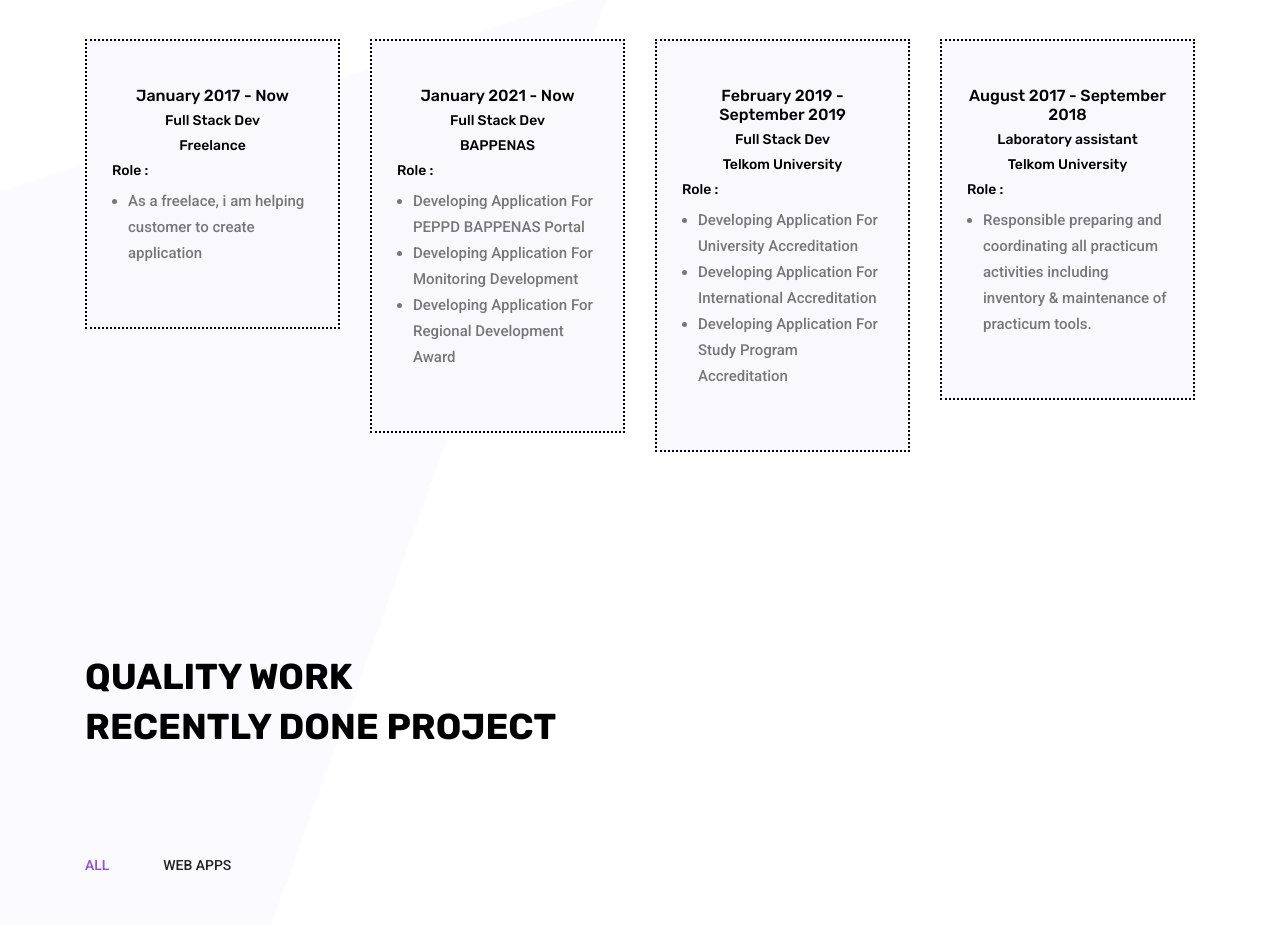
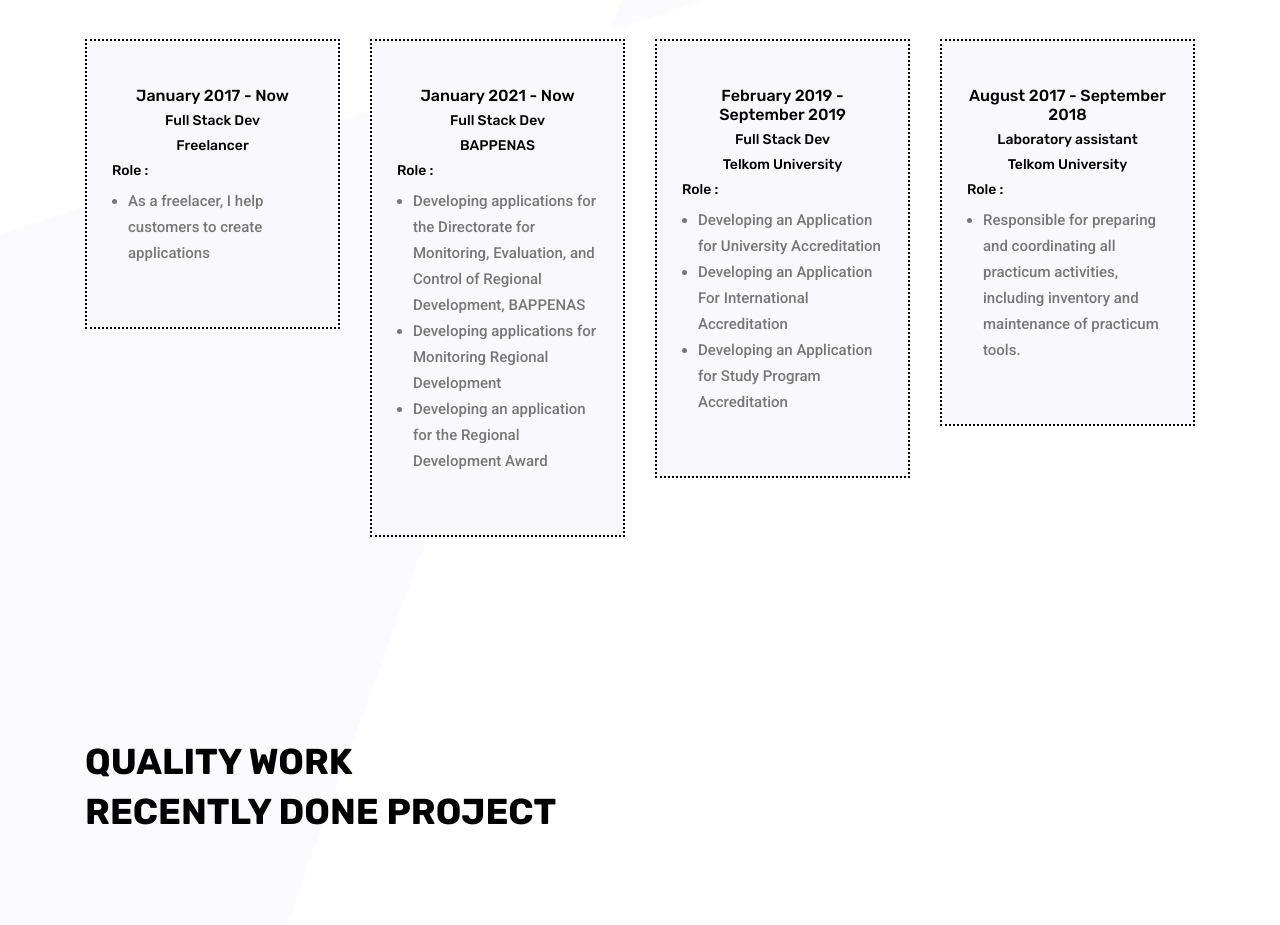
Before and after one commit to munawirnanang/mmadev, a plain HTML site: page index.html in a window 1280 px wide. Shown: the part 1360-2285 px from the top of the page. Drawn offline with nearby package versions, Linux system fonts and the light colour scheme; some packages are replaced by stand-ins of ours.

Commit message:
Update index.html

```diff
--- a/index.html
+++ b/index.html
@@ -310,10 +310,10 @@
 					<div class="feature_item" style="border: 2px solid black; border-style: dotted;">
 						<h5>January 2017 - Now </h5>
 						<h6>Full Stack Dev </h6>
-						<h6>Freelance </h6>
+						<h6>Freelancer </h6>
 						<h6 style="text-align: left">Role :</h6>
 						<ul style="text-align: left; padding-left: 1rem;">
-							<li>As a freelace, i am helping customer to create application</li>
+							<li>As a freelacer, I help customers to create applications</li>
 						</ul>
 					</div>
 				</div>
@@ -324,9 +324,9 @@
 						<h6>BAPPENAS </h6>
 						<h6 style="text-align: left">Role :</h6>
 						<ul style="text-align: left; padding-left: 1rem;">
-							<li>Developing Application For PEPPD BAPPENAS Portal</li>
-							<li>Developing Application For Monitoring Development </li>
-							<li>Developing Application For Regional Development Award</li>
+							<li>Developing applications for the Directorate for Monitoring, Evaluation, and Control of Regional Development, BAPPENAS</li>
+							<li>Developing applications for Monitoring Regional Development </li>
+							<li>Developing an application for the Regional Development Award</li>
 						</ul>
 					</div>
 				</div>
@@ -337,9 +337,9 @@
 						<h6>Telkom University </h6>
 						<h6 style="text-align: left">Role :</h6>
 						<ul style="text-align: left; padding-left: 1rem;">
-							<li>Developing Application For University Accreditation </li>
-							<li>Developing Application For International Accreditation </li>
-							<li>Developing Application For Study Program Accreditation </li>
+							<li>Developing an Application for University Accreditation </li>
+							<li>Developing an Application For International Accreditation </li>
+							<li>Developing an Application for Study Program Accreditation </li>
 						</ul>
 					</div>
 				</div>
@@ -350,7 +350,7 @@
 						<h6>Telkom University </h6>
 						<h6 style="text-align: left">Role :</h6>
 						<ul style="text-align: left; padding-left: 1rem;">
-							<li>Responsible preparing and coordinating all practicum activities including inventory & maintenance of practicum tools. </li>
+							<li>Responsible for preparing and coordinating all practicum activities, including inventory and maintenance of practicum tools. </li>
 						</ul>
 					</div>
 				</div>
```
